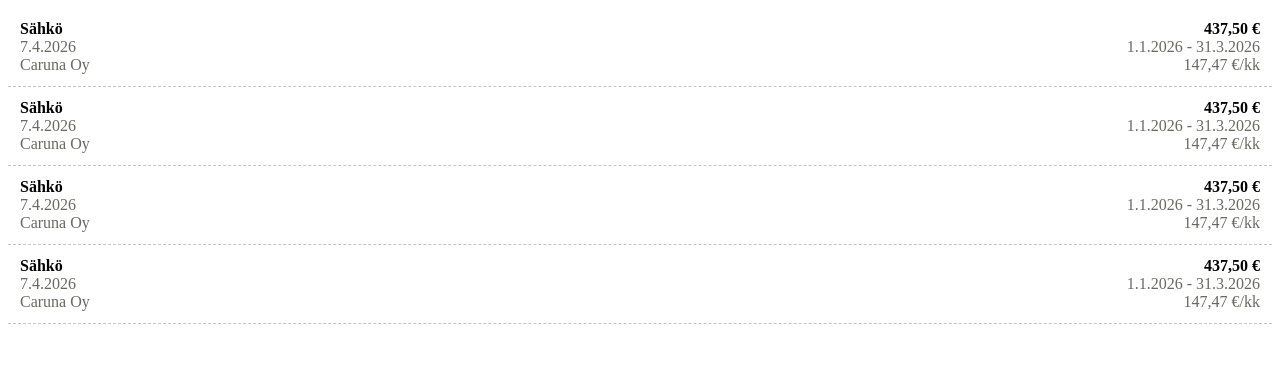
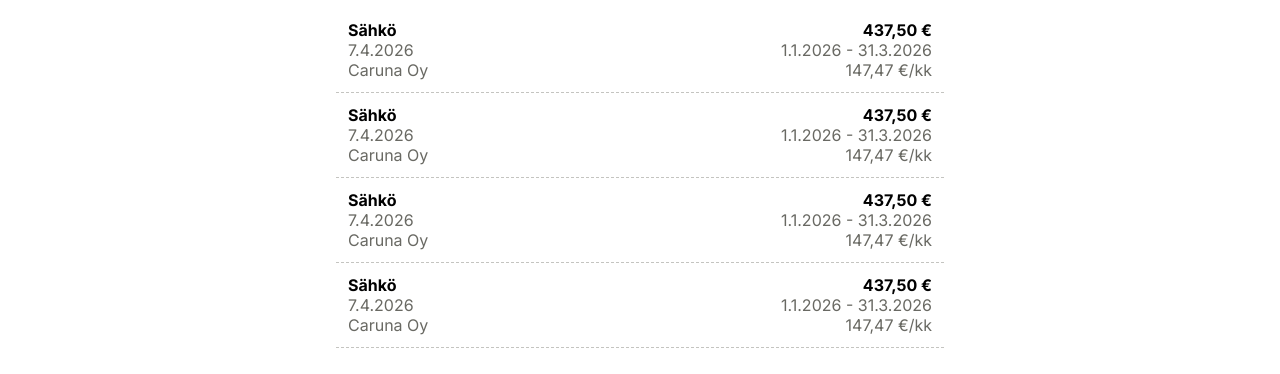
Before and after one commit to stmargariitaaa/OmaBudjetti, a React (Vite) app: page / in a window 1280 px wide. Shown: the top 374 px of the page. Built offline with nearby package versions, Linux system fonts and the light colour scheme.

Commit message:
lisää yleiset ulkoasumääritteet

```diff
--- a/src/components/App/App.jsx
+++ b/src/components/App/App.jsx
@@ -1,13 +1,13 @@
-import './App.css'
+import styles from './App.module.scss'
 import Item from '../Item'
 
 
 
 function App() {
 
-  return (
+    return (
     <>
-      <div>
+      <div className={styles.app}>
         <Item />
         <Item />
         <Item />
@@ -15,6 +15,7 @@
       </div>
     </>
   )
+
 }
 
 export default App
--- /dev/null
+++ b/src/components/App/App.module.scss
@@ -0,0 +1,10 @@
+@import url('https://fonts.googleapis.com/css2?family=Inter:ital,opsz,wght@0,14..32,100..900;1,14..32,100..900&display=swap');
+
+.app {
+  font-family: "Inter", sans-serif;
+  font-optical-sizing: auto;
+  font-weight: 400;
+  font-style: normal;
+  max-width: 38rem;
+  margin: 0 auto;
+}
```
Also changed, not shown: src/components/App/App.css (deleted).
